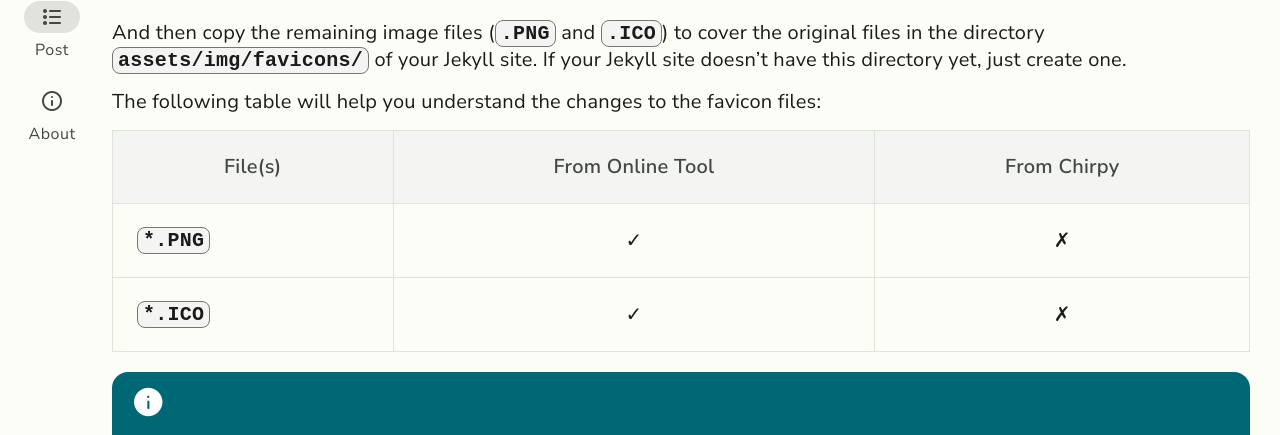
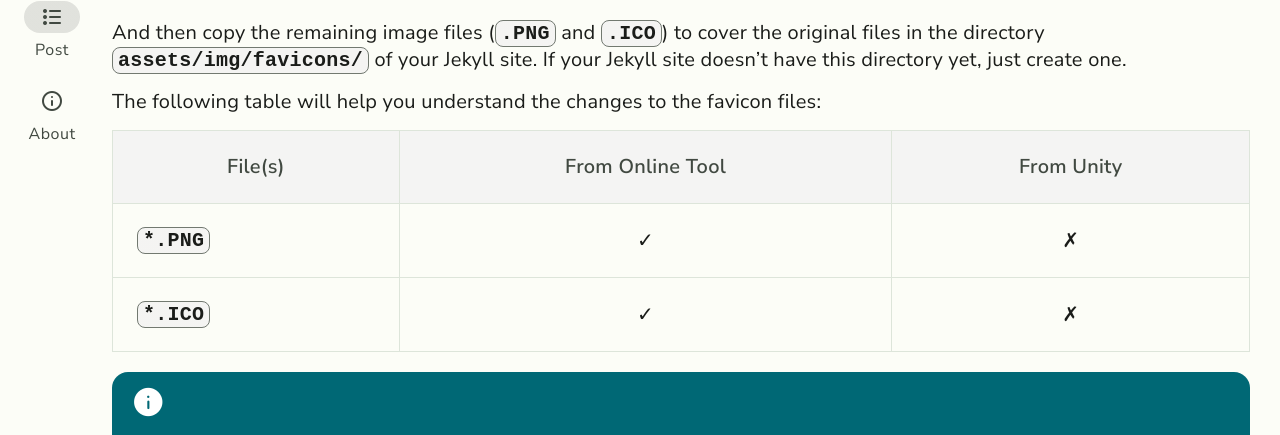
Before and after one commit to AzielLans/jekyll-theme-unity, a Jekyll site: the page built from _posts/2023-01-31-Configurate-Unity.md, in a window 1280 px wide and 900 px high, scrolled down 2567 px. Shown: the part 204-639 px from the top of the window. Built offline with Jekyll 4.4.1, drawn with Linux system fonts in a browser that asks for light colours.

Commit message:
Fixed Mishap

```diff
--- a/_posts/2023-01-31-Configurate-Unity.md
+++ b/_posts/2023-01-31-Configurate-Unity.md
@@ -111,7 +111,7 @@ And then copy the remaining image files (`.PNG` and `.ICO`) to cover the origina
 
 The following table will help you understand the changes to the favicon files:
 
-| File(s)             | From Online Tool                  | From Chirpy |
+| File(s)             | From Online Tool                  | From Unity |
 |---------------------|:---------------------------------:|:-----------:|
 | `*.PNG`             | ✓                                 | ✗           |
 | `*.ICO`             | ✓                                 | ✗           |
```
